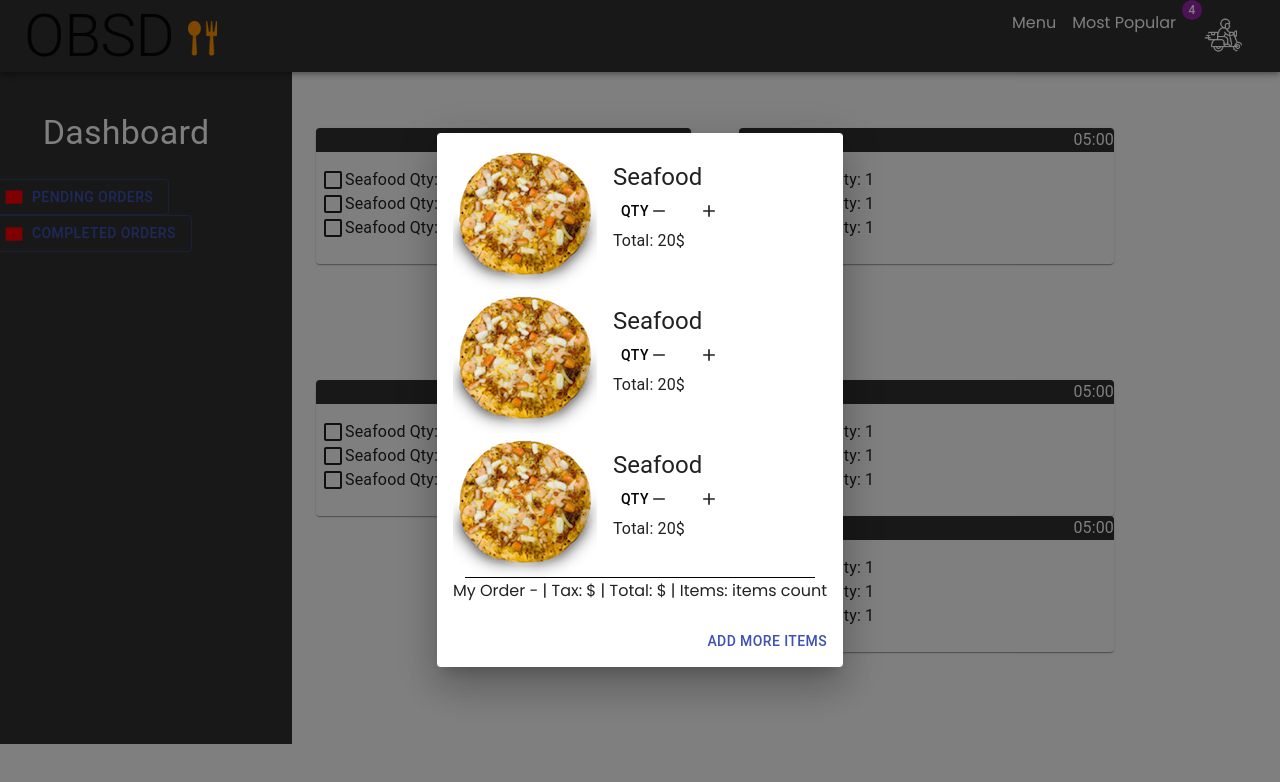
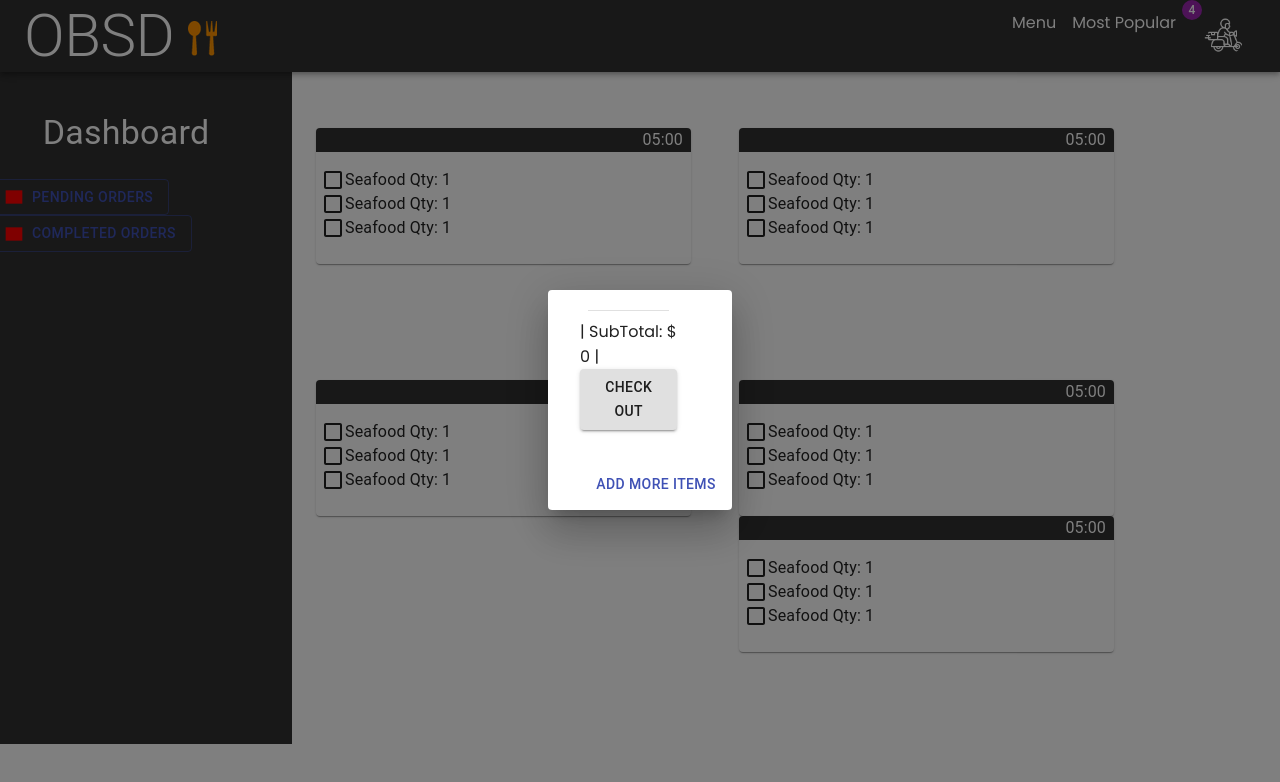
Before and after one commit to selshahawee/Ordering-app, a React (Create React App) app: page /dashboard in a window 1280 px wide. Both pictures are taken after a click on the button 1224 px from the left and 36 px from the top of the page. Shown: the top 782 px of the page. Built offline with nearby package versions, Linux system fonts and the light colour scheme.

Commit message:
cart is working now without delete

```diff
--- a/src/App.css
+++ b/src/App.css
@@ -9,3 +9,6 @@
 body ,html{
   font-family: 'Poppins', sans-serif;
 }
+
+
+.media { width: 150px; height: 150px;  object-Fit: contain ;}
--- a/src/actions/appActions.js
+++ b/src/actions/appActions.js
@@ -15,29 +15,43 @@ export const getCategories = () => async (dispatch) => {
 
 export const getProducts = () => async (dispatch) => {
   try {
-
     const { data } = await api.getProducts();
 
     dispatch({
       type: "FETCH_PRODUCTS",
       payload: data.products,
-        }
-        );
-
+    });
   } catch (error) {
     console.log({ error });
   }
+};
+
+export const incrementQuantity = (id) => {
+  console.log({ id })
+  console.log("incrementQuantity");
+  return {
+    type: "INCREMENT_QUANTITY",
+    payload: {
+      id,
+    },
+  };
+};
+
+export const decrementQuantity = (id) => {
+  return {
+    type: "DECREMENT_QUANTITY",
+    payload: {
+      id,
+    },
+  };
+};
+
+// delete from cart
+export const deleteFromCart = (id) => {
+  return {
+    type: "DELETE_FROM_CART",
+    payload: {
+      id,
+    },
+  };
 }
-
-export  const filterProducts = (category) => async (dispatch) => {
-    try {
-    console.log("filterProducts");
-      dispatch({
-        type: "FILTER_PRODUCTS",
-        payload: category,
-      }
-      );
-    } catch (error) {
-      console.log({ error });
-    }
-  }
--- a/src/components/Cart.js
+++ b/src/components/Cart.js
@@ -1,6 +1,5 @@
 import React from "react";
-
-
+import { Link } from "react-router-dom";
 import {
   Box,
   Button,
@@ -8,151 +7,106 @@ import {
   CardContent,
   Grid,
   Typography,
+  Avatar,
+  CardActionArea,
+  CardMedia,
+  IconButton,
 } from "@material-ui/core";
-import {  useState } from "react";
+import DeleteIcon from "@mui/icons-material/Delete";
+import { useState } from "react";
 import { useStyles } from "../styles";
-import seafoodpizza from "../image/seafoodpizza.png";
+import { useSelector , useDispatch} from "react-redux";
 import RemoveIcon from "@mui/icons-material/Remove";
 import AddIcon from "@mui/icons-material/Add";
 import Divider from "@mui/material/Divider";
 import Badge from "@mui/material/Badge";
+import { incrementQuantity,decrementQuantity,deleteFromCart } from "../actions/appActions";
+export default function Cart(product) {
+  const styles = useStyles();
 
-export default function Cart(props) {
-  const styles = useStyles();
-const [count , setCount] = useState(0);
+  const cartItems = useSelector((state) =>
+    state.app.products?.filter((product) => product.quantity > 0)
+  );
+
+  const total = sum(cartItems);
+
+  function sum(arr) {
+    let count = 0;
+    for (const product of arr) {
+      count = count + (product.price * product.quantity);
+    }
+    return count;
+  }
+  const dispatch = useDispatch();
+  const handleIncrementQuantity = (id) => {
+    console.log({id})
+    dispatch(incrementQuantity(id));
+
+  };
+
+  const handleDecrementQuantity = (id) => {
+    dispatch(decrementQuantity(id));
+  };
+
+  const handleRemove = (id) => {
+    dispatch(deleteFromCart(id));
+  }
+
 
 
   return (
-      <Grid container  spacing={2} sx={{ mt: 3 }}>
-
-
-
-        <Grid >
+    <Grid  md={10} >
+        {cartItems.map((product) => (
           <Card elevation={0} sx={{ display: "flex", m: 1 }}>
             <Box sx={{ display: "flex", flexDirection: "row" }}>
-            <img src={seafoodpizza} alt="pizaa" />
+            <Avatar src={product.image} />
               <CardContent>
                 <Typography component="div" variant="h5">
-                Seafood
+                  {product.name}
                 </Typography>
                 <Box sx={{ display: "flex", alignItems: "center" }}>
-              <Button
-                  aria-label="reduce"
-
-                >
-                  <span style={{color:"black"}}>Qty</span>
-                  <RemoveIcon fontSize="small" />
-
-                </Button>
-
-                <Badge color="secondary" badgeContent={count}>
-
-                </Badge>
-                <Button
-                  aria-label="increase"
-
-                >
-                  <AddIcon fontSize="small" />
-                </Button>
+                  <Typography>Qty: {product.quantity}</Typography>
+                  <IconButton onClick={()=>dispatch(handleDecrementQuantity(product.id))}>
+                    <RemoveIcon />
+                  </IconButton>
+                  <IconButton onClick={()=>dispatch(handleIncrementQuantity(product.id))}>
+                    <AddIcon />
+                  </IconButton>
                 </Box>
                 <Box sx={{ display: "flex", alignItems: "center" }}>
-                <Typography>Total: 20$</Typography>
-
+                  <Typography>Total: $ {product.price*product.quantity}</Typography>
+                  <IconButton >
+                    <DeleteIcon />
+                  </IconButton>
                 </Box>
               </CardContent>
             </Box>
           </Card>
+        ))}
 
-        <Card elevation={0} sx={{ display: "flex", m: 1 }}>
-          <Box sx={{ display: "flex", flexDirection: "row" }}>
-            <img src={seafoodpizza} alt="pizaa" />
-            <CardContent>
-              <Typography component="div" variant="h5">
-                Seafood
-              </Typography>
-              <Box sx={{ display: "flex", alignItems: "center" }}>
-              <Button
-                  aria-label="reduce"
-                  onClick={() => {
-                    setCount(Math.max(count - 1, 0));
+        <Divider variant="middle" />
+        <Box
+          sx={{
+            display: "flex",
+            justifyItems: "center",
+            flexDirection: "column",
+            m: 1,
           }}
         >
-                  <span style={{color:"black"}}>Qty</span>
-                  <RemoveIcon fontSize="small" />
+          <Box >
+        | SubTotal: $ {total} |
 
+      </Box>
+
+          <Button
+            sx={{ mb: 2, color: "error" }}
+            variant="contained"
+            color="error"
+            fullWidth >
+            Check Out
           </Button>
 
-                <Badge color="secondary" badgeContent={count}>
-
-                </Badge>
-                <Button
-                  aria-label="increase"
-                  onClick={() => {
-                    setCount(count + 1);
-                  }}
-                >
-                  <AddIcon fontSize="small" />
-                </Button>
         </Box>
-              <Box sx={{ display: "flex", alignItems: "center" }}>
-                <Typography>Total: 20$</Typography>
-
-              </Box>
-            </CardContent>
-          </Box>
-        </Card>
-
-        <Card elevation={0} sx={{ display: "flex", m: 1 }}>
-          <Box sx={{ display: "flex", flexDirection: "row" }}>
-            <img src={seafoodpizza}  alt="pizaa"/>
-            <CardContent>
-              <Typography component="div" variant="h5">
-                Seafood
-              </Typography>
-              <Box sx={{ display: "flex", alignItems: "center" }}>
-                <Button
-                  aria-label="reduce"
-                  onClick={() => {
-                    setCount(Math.max(count - 1, 0));
-                  }}
-                >
-                  <span style={{color:"black"}}>Qty</span>
-                  <RemoveIcon fontSize="small" />
-
-                </Button>
-
-                <Badge color="secondary" badgeContent={count}>
-
-                </Badge>
-                <Button
-                  aria-label="increase"
-                  onClick={() => {
-                    setCount(count + 1);
-                  }}
-                >
-                  <AddIcon fontSize="small" />
-                </Button>
-              </Box>
-              <Box sx={{ display: "flex", alignItems: "center" }}>
-                <Typography>Total: 20$</Typography>
-
-              </Box>
-            </CardContent>
-          </Box>
-        </Card>
-
-        <Divider variant="middle" style={{ background: 'black' }}
-        sx={{ mx: 1.5 }}
-        orientation="horizontal"
-
-        flexItem />
-         <Box >
-        My Order - | Tax: $ | Total: $ | Items:{" "}
-        items count
-      </Box>
-
       </Grid>
-    </Grid>
-
-  )
+  );
 }
--- a/src/components/FoodCategories.js
+++ b/src/components/FoodCategories.js
@@ -18,7 +18,7 @@ const Item = styled(Paper)(({ theme }) => ({
 
 function FoodCategories({ setSelectedCategory }) {
     const dispatch = useDispatch();
-    const categories = useSelector((state) => state.app.categories);
+    const sherif = useSelector((state) => state.app.categories);
 
     useEffect(() => {
       dispatch(getCategories());
@@ -41,7 +41,7 @@ function FoodCategories({ setSelectedCategory }) {
         p={5}
       >
 
-        {categories?.map((category, index) => (
+        {sherif?.map((category, index) => (
 
           <Button size="large" key={index} onClick={() => setSelectedCategory(category.name)}>
 
--- a/src/components/MenuItems.js
+++ b/src/components/MenuItems.js
@@ -19,27 +19,47 @@ import {
 } from "@mui/material";
 import { useEffect } from "react";
 import { getProducts } from "../actions/appActions";
-
-const MenuItems = ({ selectedCategory}) => {
+import { incrementQuantity, decrementQuantity } from "../actions/appActions";
+const MenuItems = ({ selectedCategory, }) => {
   const styles = useStyles();
   const dispatch = useDispatch();
   const products = useSelector((state) => state.app.products);
+
+  const handleIncrementQuantity = (id) => {
+    console.log({id})
+    dispatch(incrementQuantity(id));
+
+  };
+
+  const handleDecrementQuantity = (id) => {
+    dispatch(decrementQuantity(id));
+  };
 
   useEffect(() => {
     dispatch(getProducts());
   }, []);
   return (
-    <Grid container spacing={1} style={{ justifyContent: "center" }}>
-      {products?.filter(product=>product.category === selectedCategory).map((product) => (
-        <Card key={product._id} className={styles.card} onClick={() => {}}>
+    <Grid container spacing={1} style={{ textAlign:"center "}}>
+      {products
+        ?.filter((product) => product.category === selectedCategory)
+        .map((product) => (
+          <Grid item xs={11} sm={4} md={3}>
+            <Card key={product.id} className={styles.card} style={{ direction: "row", display: "flex", }}>
+
+            <Box >
             <CardActionArea>
               <CardMedia
                 component="img"
                 alt={product.name}
                 image={product.image}
-              className={styles.media}
+                class="media"
                   />
                    </CardActionArea>
+              </Box>
+
+
+
+            <Box>
             <CardContent>
               <Typography
                 gutterBottom
@@ -59,11 +79,9 @@ const MenuItems = ({ selectedCategory}) => {
                 <Button
                   aria-label="reduce"
                   onClick={() => {
-                  dispatch({
-                    type: "DECREMENT_QUANTITY",
-                    payload: product.id,
-                  });
+                    handleDecrementQuantity(product.id);
                   }}
+
                 >
                   <span style={{ color: "black" }}></span>
                   <RemoveIcon fontSize="small" />
@@ -74,17 +92,16 @@ const MenuItems = ({ selectedCategory}) => {
                   style={{ marginLeft: 10 }}
                   aria-label="increase"
                   onClick={() => {
-                  dispatch({
-                    type: "INCREMENT_QUANTITY",
-                    payload: product.id,
-                  });
+                    handleIncrementQuantity(product.id);
                   }}
                 >
                   <AddIcon fontSize="small" />
                 </Button>
               </Box>
               </CardContent>
+              </Box>
             </Card>
+          </Grid>
         ))}
     </Grid>
   );
--- a/src/reducers/appReducer.js
+++ b/src/reducers/appReducer.js
@@ -18,27 +18,44 @@ const appReducer = (state = initialState, action) => {
         categories: action.payload,
       };
     case "INCREMENT_QUANTITY":
+      console.log("insideReducer")
       return {
         ...state,
         products: state.products.map((product) => {
-          if (product.id !== action.payload) return product;
+          if (product.id !== action.payload.id) return product;
           return {
             ...product,
-            quantity: product.quantity+1,
+            quantity: product.quantity + 1,
           };
         }),
       };
+
     case "DECREMENT_QUANTITY":
       return {
         ...state,
         products: state.products.map((product) => {
-                  if (product.id !== action.payload) return product;
+          if (product.id !== action.payload.id) return product;
           return {
             ...product,
             quantity: product.quantity - 1,
           };
         }),
-          }
+      };
+    // delete and item from cart and update the quantity in the products array
+    case "DELETE_FROM_CART":
+      return {
+        ...state,
+        products: state.products.map((product) => {
+          if (product.id !== action.payload.id) return product;
+          return {
+            ...product,
+            quantity: 0,
+          };
+        }),
+      };
+
+
+
 
 
     default:
--- a/src/styles.js
+++ b/src/styles.js
@@ -55,10 +55,8 @@ title: {
 space: {
   padding: 10,
 },
-media: { width: 200 },
-largeButton: {
-  width: 250,
-},
+media: { width: 200 ,display: 'flex' , objectFit: "contain" },
+
 largeInput: {
   width: '60px!important',
   padding: '0!important',
```
Also changed, not shown: data.js (+29 -89 lines), src/pages/MoustafaPage.js (+34 -34 lines). Lines whose indentation alone changed are shown as unchanged.
